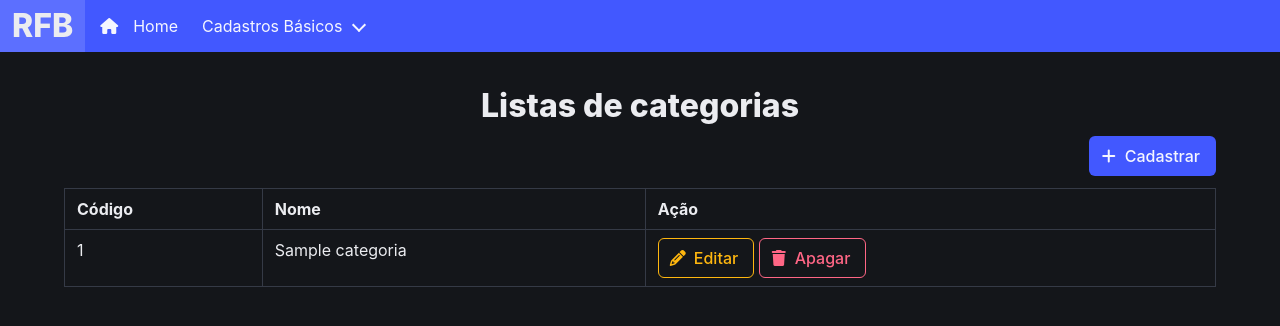
After one commit to renanbonk/curso-python, a Django app: page /interno/categoria-form in a window 1280 px wide. The commit adds this page. Shown: the top 326 px of the page. Run offline with Django 5.2, Linux system fonts and the light colour scheme; tables that the repository leaves empty hold one stand-in row (values such as "Sample post"); some libraries are stand-ins or nearby versions.

Commit message:
Exemplo de form.Models em categorias-form

```diff
--- /dev/null
+++ b/interno/templates/categorias_forms/index.html
@@ -0,0 +1,50 @@
+{%extends 'base.html' %}
+
+{% block body%}
+<div class="columns is-centered">
+    <h1 class="title is-centered">Listas de categorias</h1>
+</div>
+<a class="button is-link is-pulled-right mb-3" href="/interno/categoria-form/cadastrar">
+    <span class="icon">
+        <i class="fa-solid fa-plus"></i>
+    </span>
+    <span>
+        Cadastrar
+    </span>
+</a>
+<table class="table is-bordered is-striped is-fullwidth is-hoverable">
+    <thead>
+        <tr>
+            <th>Código</th>
+            <th>Nome</th>
+            <th>Ação</th>
+        </tr>
+    </thead>
+    <tbody>
+        {% for categoria in categorias %}
+        <tr>
+            <td>{{categoria.pk}}</td>
+            <td>{{categoria.nome}}</td>
+            <td>
+                <a class="button is-warning is-outlined" href="/interno/categoria-form/editar/{{categoria.pk}}">
+                    <span class="icon">
+                        <i class="fa-solid fa-pencil"></i>
+                    </span>
+                    <span>
+                        Editar
+                    </span>
+                </a>
+                <a class="button is-danger is-outlined" href="/interno/categoria-form/apagar/{{categoria.pk}}">
+                    <span class="icon">
+                        <i class="fa-solid fa-trash"></i>
+                    </span>
+                    <span>
+                        Apagar
+                    </span>
+                </a>
+            </td>
+        </tr>
+        {% endfor %}
+    </tbody>
+</table>
+{%endblock%}
--- a/interno/urls.py
+++ b/interno/urls.py
@@ -10,7 +10,11 @@ urlpatterns = [
     path("/categoria/editar/<int:id>", views.categoria_editar),
     path("/estados", views.estado_index, name="estados"),
     path("/estados/cadastrar", views.estado_cadastrar),
-    path("/estados/apagar/int:id>", views.estado_apagar),
-    path("/estados/editar/int:id>",views.estado_editar),
+    path("/estados/apagar/<int:id>", views.estado_apagar),
+    path("/estados/editar/<int:id>",views.estado_editar),
+    path("/categoria-form", views.categoria_form_index, name="categorias_form"),
+    path("/categoria-form/cadastrar", views.categoria_form_cadastrar),
+    path("/categoria-form/apagar/<int:id>", views.categoria_form_apagar),
+    path("/categoria-form/editar/<int:id>",views.categoria_form_editar),
 
 ]
--- a/interno/views.py
+++ b/interno/views.py
@@ -1,4 +1,7 @@
+from urllib import request
 from django.shortcuts import render, redirect
+
+from interno.forms import CategoriaForm
 from . import models
 
 
@@ -78,3 +81,47 @@ def estado_editar(request, id: int):
     return redirect ("estados")
 
 # Create your views here.
+
+def categoria_form_index(request):
+    categorias = models.Categoria.objects.all()
+    property(categorias)
+    contexto={
+        "categorias": categorias
+    }
+    return render(request,"categorias_forms/index.html", context=contexto)
+
+
+def categoria_form_cadastrar(request):
+    if request.method == "POST":
+        form = CategoriaForm(request.POST)
+        if form.is_valid():
+            form.save()
+            return redirect("categorias_form")
+    else:
+        form = CategoriaForm()
+    contexto = {"form": form}
+    return render(request, "categorias_forms/cadastrar.html", context=contexto)
+
+
+def categoria_form_apagar(request,id:int):
+    categoria = models.Categoria.objects.get(pk=id)
+    categoria.delete()
+
+    return redirect ("categorias_form")
+
+
+def categoria_form_editar(request,id:int):
+    categoria = models.Categoria.objects.get(pk=id)
+    if request.method == "POST":
+        form = CategoriaForm(request.POST, instance=categoria)
+        if form.is_valid():
+            form.save()
+            return redirect("categorias_form")
+    else:
+        form = CategoriaForm(instance=categoria)
+
+    contexto = {
+            "form": form,
+            "categoria": categoria
+            }
+    return render(request,"categorias_forms/editar.html", contexto)
```
Also changed, not shown: interno/forms.py (added, +12 -0 lines), interno/templates/categorias_forms/cadastrar.html (added, +30 -0 lines), interno/templates/categorias_forms/editar.html (renamed from interno/templates/categorias/editar.html, +3 -9 lines).
